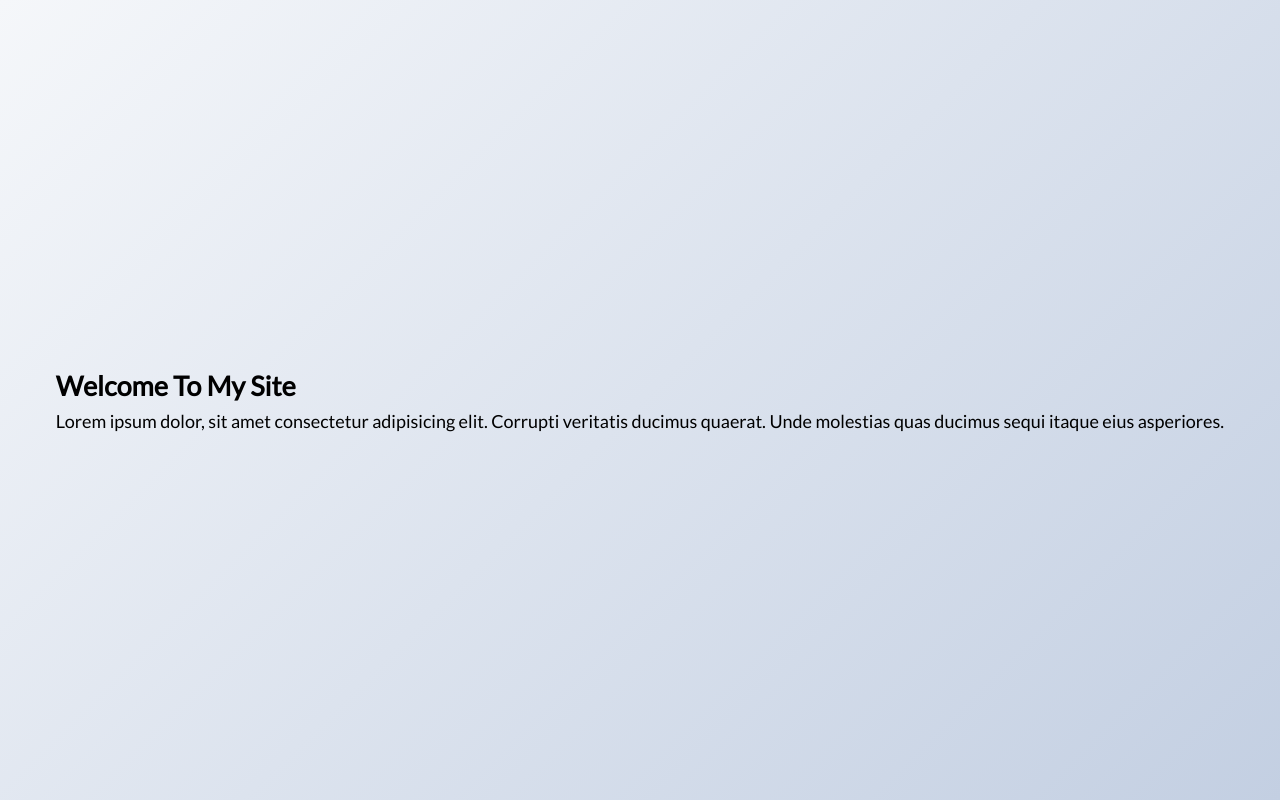
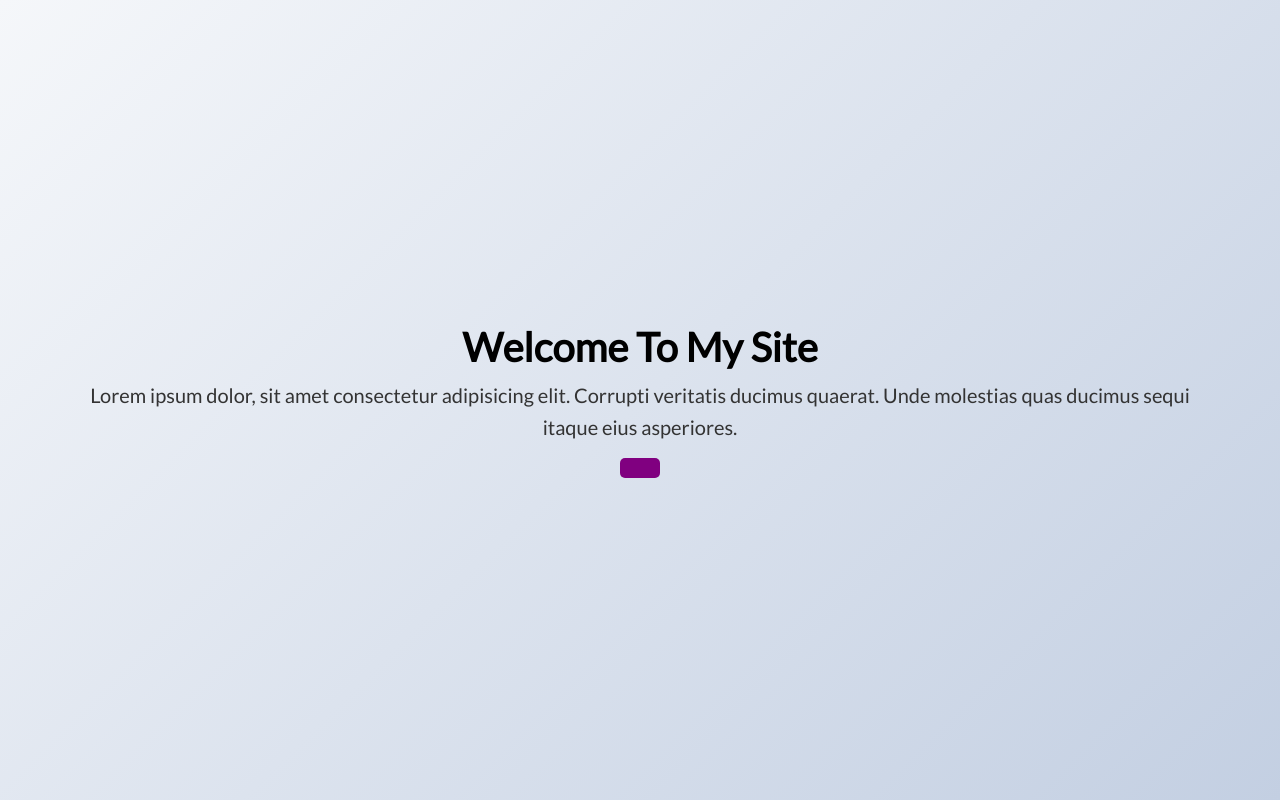
Before and after one commit to AlbertStjarne/CSSPageLoaders, a plain HTML site: page index.html in a window 1280 px wide. Drawn offline with Linux system fonts and the light colour scheme; a web font is replaced by a local one.

Commit message:
adds styling to intro

```diff
--- a/css/style.css
+++ b/css/style.css
@@ -17,3 +17,35 @@ body {
   flex-direction: column;
   min-height: 100vh;
 }
+
+.main {
+  text-align: center;
+  width: 90%;
+  /* opacity: 0; */
+  /* display: none; */
+  transition: opacity 2s ease-in;
+}
+
+.main h1 {
+  font-size: 40px;
+}
+
+.main p {
+  font-size: 20px;
+  color: #333;
+}
+
+.btn {
+  display: inline-block;
+  background: purple;
+  color: #fff;
+  text-decoration: none;
+  border: none;
+  border-radius: 5px;
+  padding: 10px 20px;
+  margin-top: 15px;
+}
+
+.btn:hover {
+  opacity: 0.9;
+}
```
